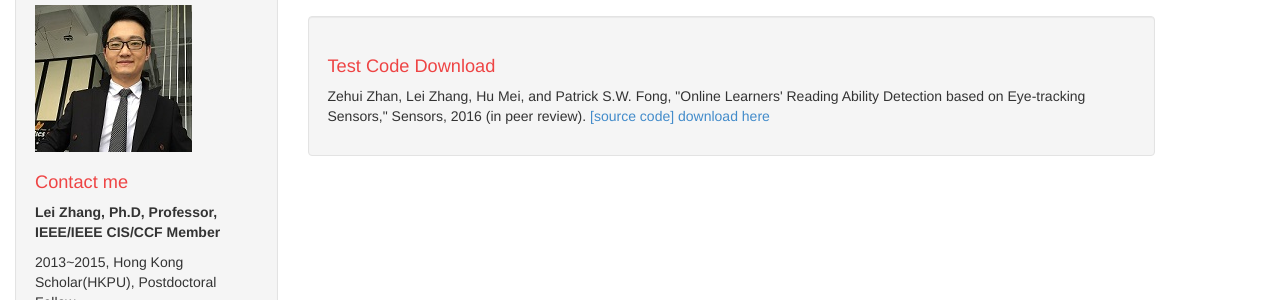
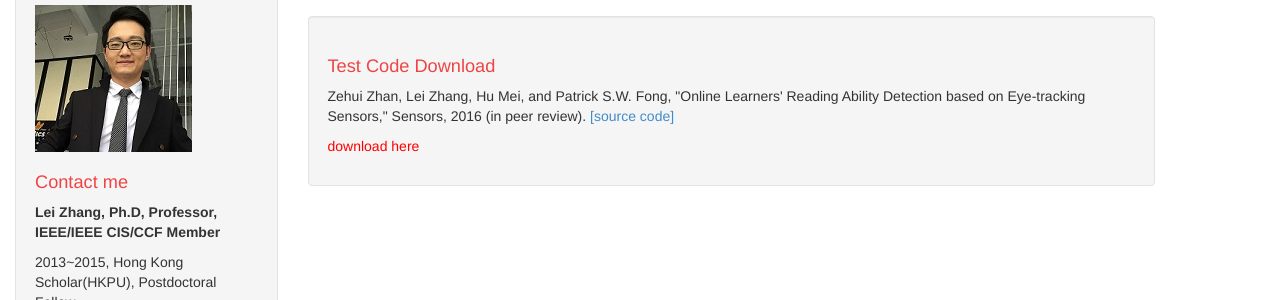
Before and after one commit to DrLeiZhang/website, a Jekyll site: the page built from tempcode.html, in a window 1280 px wide and 1022 px high. Shown: the part 215-515 px from the top of the window. Built offline with Jekyll 4.4.1, drawn with Linux system fonts in a browser that asks for light colours; Markdown is read by kramdown in place of the engine named in the settings.

Commit message:
Update
Signed-off-by: leizhang@cqu.edu.cn <leizhang@cqu.edu.cn>

```diff
--- a/tempcode.html
+++ b/tempcode.html
@@ -10,6 +10,6 @@
 <div class="well">
 
 <h1>Test Code Download</h1>
-<p>Zehui Zhan, Lei Zhang, Hu Mei, and Patrick S.W. Fong, "Online Learners' Reading Ability Detection based on Eye-tracking Sensors," Sensors, 2016 (in peer review). <a href="resources/mtl_eye_tracking.rar">[source code] download here</a></p>
+<p>Zehui Zhan, Lei Zhang, Hu Mei, and Patrick S.W. Fong, "Online Learners' Reading Ability Detection based on Eye-tracking Sensors," Sensors, 2016 (in peer review). <a href="resources/mtl_eye_tracking.rar">[source code]</a><p style="color:red;">download here</p>
 
 </div>
```
